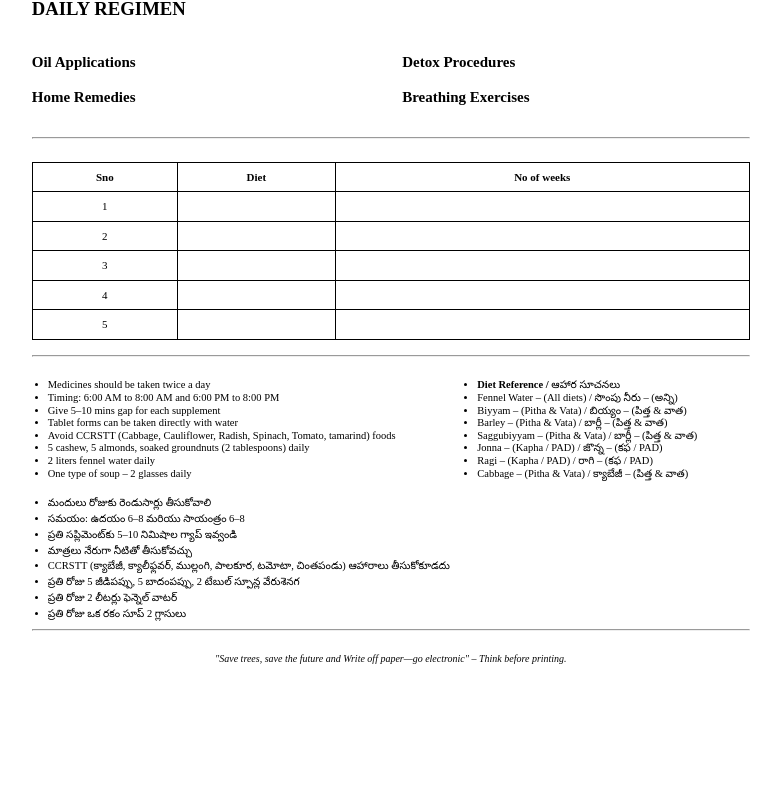
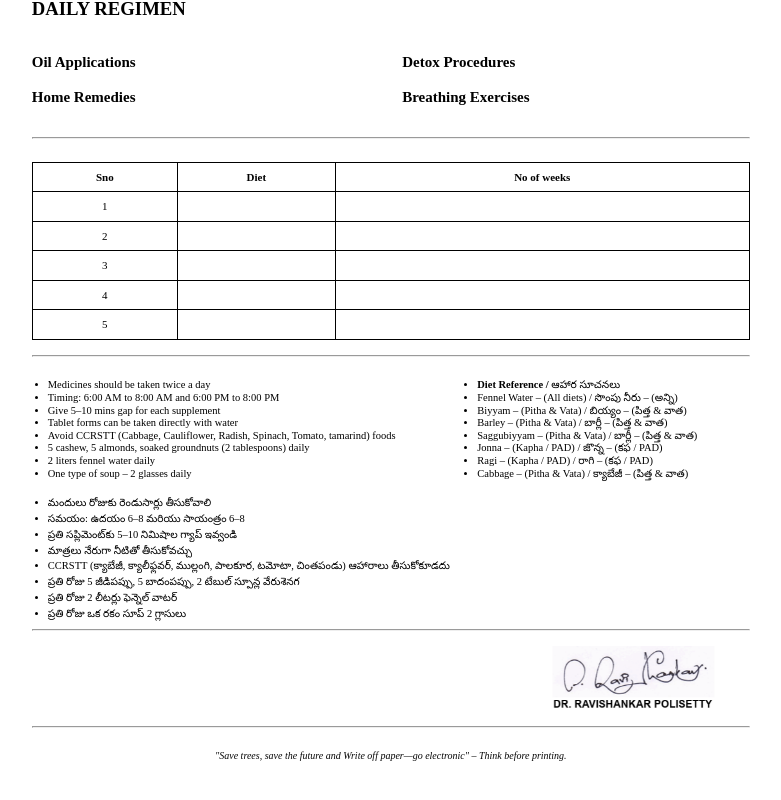
Before and after one commit to Pawankumar-01/prescription_app, a React (Vite) app: page / in a window 1280 px wide. Shown: the part 4225-5025 px from the top of the page, without its empty margins (6-787 px from the left). Built offline with nearby package versions, Linux system fonts and the light colour scheme.

Commit message:
signature

```diff
--- a/src/components/PrintableSheet.jsx
+++ b/src/components/PrintableSheet.jsx
@@ -1,4 +1,5 @@
 import logo from "../assets/sgp-logo.png";
+import ceoSignature from "../assets/ceo-signature.png";
 
 function resolveWeeks(weeks) {
   const resolved = [...weeks];
@@ -319,6 +320,28 @@ export default function PrintableSheet({ data }) {
         </ul>
         <hr />
 
+        {/* CEO SIGNATURE */}
+        <div
+          style={{
+            display: "flex",
+            justifyContent: "flex-end",
+            alignItems: "flex-end",
+            marginTop: "4mm",
+            marginBottom: "2mm",
+            paddingRight: "8mm"
+          }}
+        >
+          <div style={{ textAlign: "center" }}>
+            <img
+              src={ceoSignature}
+              alt="CEO Signature"
+              style={{ height: "18mm", display: "block", marginBottom: "1mm" }}
+            />
+          </div>
+        </div>
+
+        <hr />
+
         <p className="footer">
           "Save trees, save the future and Write off paper—go electronic" – Think before printing.
         </p>
```
Also changed, not shown: src/assets/ceo-signature.png (added).
